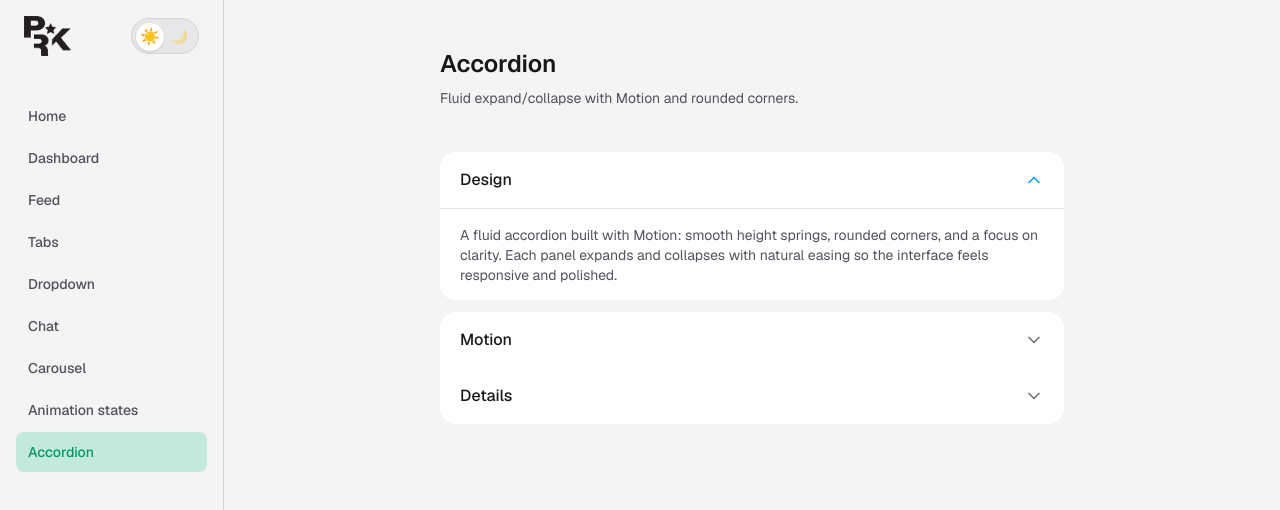
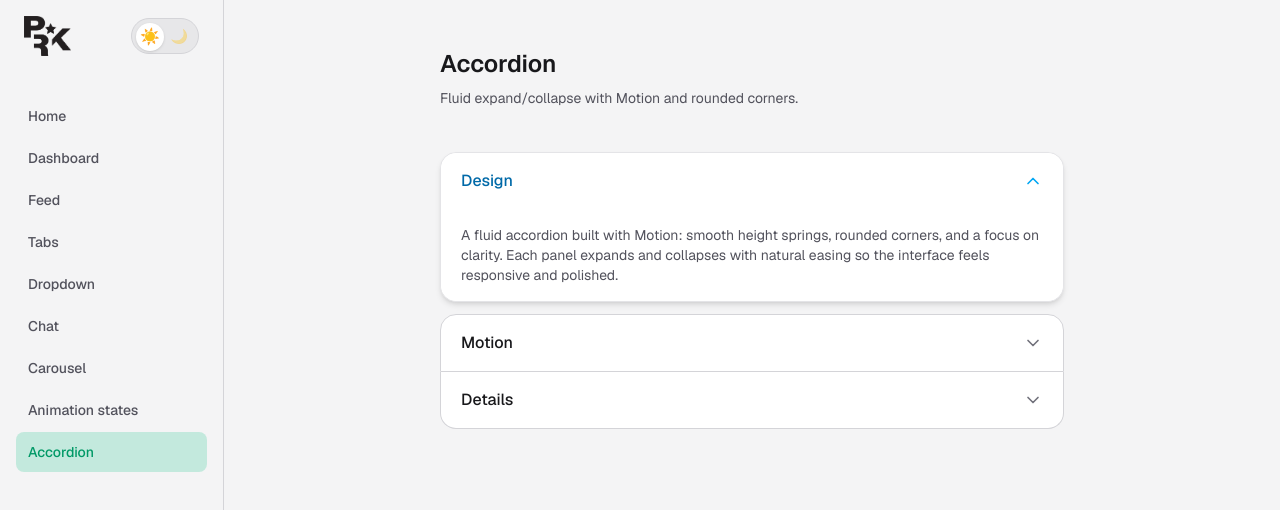
Before and after one commit to piersrr/ui-design-experiments, a Next.js app: page /accordion in a window 1280 px wide. Shown: the top 510 px of the page. Built offline with nearby package versions, Linux system fonts and the light colour scheme.

Commit message:
accordion fix

```diff
--- a/app/accordion/page.tsx
+++ b/app/accordion/page.tsx
@@ -6,26 +6,17 @@ import { ChevronDown } from 'lucide-react';
 
 type AccentKey = 'design' | 'motion' | 'details';
 
-const accentConfig: Record<
-  AccentKey,
-  { border: string; header: string; hover: string; chevron: string }
-> = {
+const accentConfig: Record<AccentKey, { header: string; chevron: string }> = {
   design: {
-    border: 'border-l-sky-500',
     header: 'text-sky-700 dark:text-sky-300',
-    hover: 'hover:bg-sky-100 dark:hover:bg-sky-900/40',
     chevron: 'text-sky-500 dark:text-sky-400',
   },
   motion: {
-    border: 'border-l-violet-500',
     header: 'text-violet-700 dark:text-violet-300',
-    hover: 'hover:bg-violet-100 dark:hover:bg-violet-900/40',
     chevron: 'text-violet-500 dark:text-violet-400',
   },
   details: {
-    border: 'border-l-amber-500',
     header: 'text-amber-700 dark:text-amber-300',
-    hover: 'hover:bg-amber-100 dark:hover:bg-amber-900/40',
     chevron: 'text-amber-500 dark:text-amber-400',
   },
 };
@@ -82,56 +73,43 @@ function AccordionItem({
     return () => ro.disconnect();
   }, [content]);
 
-  const R = 16; // 1rem, matches rounded-2xl
+  const closedRadius =
+    isFirstClosed && isLastClosed
+      ? 'rounded-2xl'
+      : isFirstClosed
+        ? 'rounded-t-2xl'
+        : isLastClosed
+          ? 'rounded-b-2xl'
+          : '';
 
-  const containerRadius = {
-    borderTopLeftRadius: isOpen ? R : isFirstClosed ? R : 0,
-    borderTopRightRadius: isOpen ? R : isFirstClosed ? R : 0,
-    borderBottomLeftRadius: isOpen ? R : isLastClosed ? R : 0,
-    borderBottomRightRadius: isOpen ? R : isLastClosed ? R : 0,
-  };
+  const buttonRadius = isOpen
+    ? 'rounded-t-2xl'
+    : isFirstClosed && isLastClosed
+      ? 'rounded-2xl'
+      : isFirstClosed
+        ? 'rounded-t-2xl'
+        : isLastClosed
+          ? 'rounded-b-2xl'
+          : '';
 
-  const buttonRadius = {
-    borderTopLeftRadius: isOpen ? R : isFirstClosed ? R : 0,
-    borderTopRightRadius: isOpen ? R : isFirstClosed ? R : 0,
-    borderBottomLeftRadius: isOpen ? 0 : isLastClosed ? R : 0,
-    borderBottomRightRadius: isOpen ? 0 : isLastClosed ? R : 0,
-  };
-
-  const spring = { type: 'spring' as const, stiffness: 350, damping: 32 };
-  // When radius is going to 0, snap instantly so we don't get a "squash" while height collapses
-  const containerTransition = {
-    borderTopLeftRadius: containerRadius.borderTopLeftRadius === 0 ? { duration: 0 } : spring,
-    borderTopRightRadius: containerRadius.borderTopRightRadius === 0 ? { duration: 0 } : spring,
-    borderBottomLeftRadius: containerRadius.borderBottomLeftRadius === 0 ? { duration: 0 } : spring,
-    borderBottomRightRadius: containerRadius.borderBottomRightRadius === 0 ? { duration: 0 } : spring,
-  };
-  const buttonTransition = {
-    borderTopLeftRadius: buttonRadius.borderTopLeftRadius === 0 ? { duration: 0 } : spring,
-    borderTopRightRadius: buttonRadius.borderTopRightRadius === 0 ? { duration: 0 } : spring,
-    borderBottomLeftRadius: buttonRadius.borderBottomLeftRadius === 0 ? { duration: 0 } : spring,
-    borderBottomRightRadius: buttonRadius.borderBottomRightRadius === 0 ? { duration: 0 } : spring,
-  };
+  const spring = { type: 'spring' as const, stiffness: 300, damping: 30 };
 
   return (
     <motion.div
       layout
-      animate={containerRadius}
-      transition={containerTransition}
+      transition={spring}
       className={
         isOpen
-          ? `my-3 bg-white  dark:border-zinc-700 dark:bg-zinc-900 transition-colors duration-200`
-          : `bg-white dark:border-zinc-700 dark:bg-zinc-900/80 ${!isFirstClosed ? 'border-t-0' : ''}`
+          ? 'my-3 rounded-2xl border border-zinc-200 bg-white shadow-md dark:border-zinc-700 dark:bg-zinc-900'
+          : `border border-zinc-300 bg-white dark:border-zinc-700 dark:bg-zinc-900/80 ${closedRadius} ${!isFirstClosed ? 'border-t-0' : ''}`
       }
     >
-      <motion.button
+      <button
         type="button"
         onClick={onToggle}
-        animate={buttonRadius}
-        transition={buttonTransition}
         className={`
-          flex w-full items-center justify-between gap-3 px-5 py-4 text-left font-medium transition
-          ${isOpen ? `bg-white dark:bg-zinc-900` : 'text-zinc-900 dark:text-zinc-100 hover:bg-zinc-50 dark:hover:bg-zinc-800/80'}
+          flex w-full items-center justify-between gap-3 px-5 py-4 text-left font-medium transition-colors ${buttonRadius}
+          ${isOpen ? `bg-white dark:bg-zinc-900 ${accent.header}` : 'text-zinc-900 dark:text-zinc-100 hover:bg-zinc-100 dark:hover:bg-zinc-800/80'}
         `}
         aria-expanded={isOpen}
         aria-controls={`accordion-content-${id}`}
@@ -140,13 +118,13 @@ function AccordionItem({
         <span>{title}</span>
         <motion.span
           animate={{ rotate: isOpen ? 180 : 0 }}
-          transition={{ type: 'spring', stiffness: 400, damping: 30 }}
+          transition={spring}
           className={`shrink-0 ${isOpen ? accent.chevron : 'text-zinc-500 dark:text-zinc-400'}`}
           aria-hidden
         >
           <ChevronDown className="h-5 w-5" />
         </motion.span>
-      </motion.button>
+      </button>
       <motion.div
         id={`accordion-content-${id}`}
         role="region"
@@ -154,15 +132,17 @@ function AccordionItem({
         initial={false}
         animate={{
           height: isOpen ? height : 0,
-          borderBottomLeftRadius: isOpen ? R : 0,
-          borderBottomRightRadius: isOpen ? R : 0,
+          opacity: isOpen ? 1 : 0,
         }}
-        transition={spring}
+        transition={{
+          height: spring,
+          opacity: { duration: 0.2 },
+        }}
         style={{ overflow: 'hidden' }}
       >
         <div
           ref={contentRef}
-          className="border-t border-zinc-200 bg-white px-5 py-4 text-sm text-zinc-600 dark:border-zinc-700 dark:bg-zinc-900 dark:text-zinc-400"
+          className={`bg-white px-5 py-4 text-sm text-zinc-600 dark:bg-zinc-900 dark:text-zinc-400 ${isOpen ? 'rounded-b-2xl' : ''}`}
         >
           {content}
         </div>
@@ -189,7 +169,7 @@ export default function AccordionPage() {
           Fluid expand/collapse with Motion and rounded corners.
         </p>
 
-        <div className="flex flex-col">
+        <motion.div className="flex flex-col" layout>
           {items.map((item, index) => (
             <AccordionItem
               key={item.id}
@@ -204,7 +184,7 @@ export default function AccordionPage() {
               isLastClosed={index === lastClosed}
             />
           ))}
-        </div>
+        </motion.div>
       </div>
     </div>
   );
```
